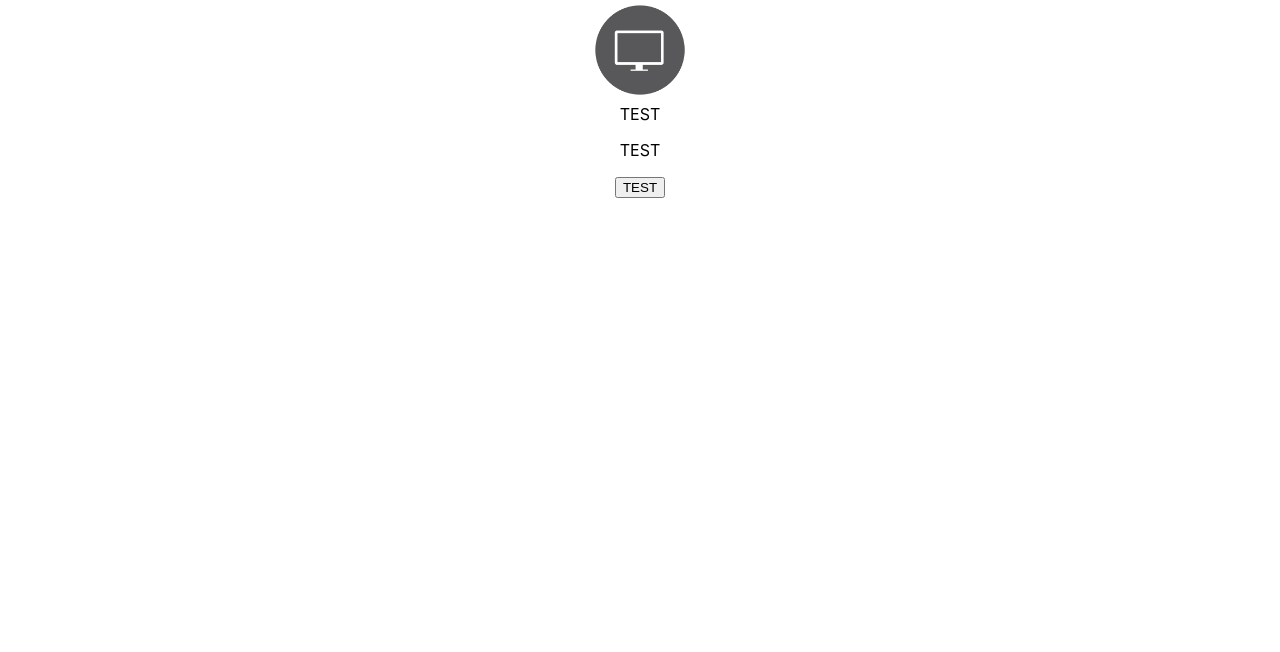
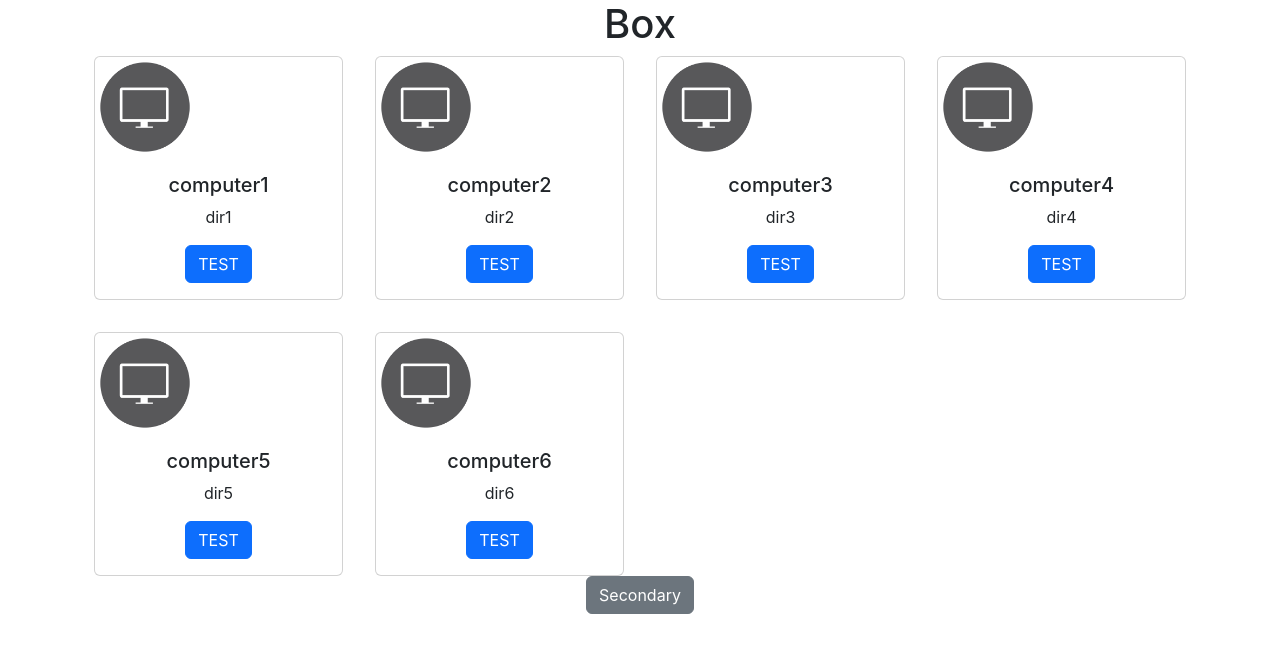
Before and after one commit to fsdexter/reto, a React (Create React App) app in the folder client/bash-app/: page / in a window 1280 px wide. Shown: the top 652 px of the page. Built offline with nearby package versions, Linux system fonts and the light colour scheme; no server answers.

Commit message:
box done

```diff
--- a/client/bash-app/public/index.html
+++ b/client/bash-app/public/index.html
@@ -24,6 +24,12 @@
       work correctly both with client-side routing and a non-root public URL.
       Learn how to configure a non-root public URL by running `npm run build`.
     -->
+    <link
+      rel="stylesheet"
+      href="https://cdn.jsdelivr.net/npm/bootstrap@5.2.2/dist/css/bootstrap.min.css"
+      integrity="sha384-Zenh87qX5JnK2Jl0vWa8Ck2rdkQ2Bzep5IDxbcnCeuOxjzrPF/et3URy9Bv1WTRi"
+      crossorigin="anonymous"
+    />
     <title>React App</title>
   </head>
   <body>
--- a/client/bash-app/src/App.css
+++ b/client/bash-app/src/App.css
@@ -36,3 +36,11 @@
     transform: rotate(360deg);
   }
 }
+
+.gallery{
+  display: grid;
+  gap: 2rem;
+  grid-auto-rows: 20 rem;
+  grid-template-columns: repeat(auto-fill, minmax(min(100%,15rem), 1fr));
+  grid-auto-flow: dense;
+}
--- /dev/null
+++ b/client/bash-app/src/componetn/computerBox.js
@@ -0,0 +1,30 @@
+import React, { useContext } from "react";
+import { Context } from "../store/appContext";
+import ComputerCard from "./computerCard";
+import "../App.css"
+
+
+export const Box = () => {
+	const { store, actions } = useContext(Context);
+
+	const makeBox = store.computers.map((item, index)=>{
+		return(
+			<div className="" key={index} >
+				<ComputerCard
+                name={item.name}
+                path={item.path}
+                />
+			</div>
+		)
+	})
+
+	return (
+		<div className="container">
+			<h1>Box</h1>
+			<div className="gallery">
+				{makeBox}
+			</div>
+
+		</div>
+	);
+};
--- a/client/bash-app/src/componetn/computer.js
+++ b/client/bash-app/src/componetn/computerCard.js
@@ -5,7 +5,7 @@
 import PcIcon from "../img/pc_icon.png"
 
 
-function ComputerCard() {
+function ComputerCard(props) {
   const { store, actions } = useContext(Context);
 
 
@@ -13,9 +13,9 @@
     <Card >
       <Card.Img variant="top" src={PcIcon} alt="computer icon" style={{ width: '100px', }}/>
       <Card.Body>
-        <Card.Title>TEST</Card.Title>
+        <Card.Title>{props.name}</Card.Title>
         <Card.Text>
-          TEST
+          {props.path}
         </Card.Text>
         <Button variant="primary">TEST</Button>
       </Card.Body>
--- a/client/bash-app/src/componetn/test.js
+++ /dev/null
@@ -1,11 +0,0 @@
-import React from "react";
-
-export const Test = ({data}) =>{
-    return (
-        <div>
-            <h1>Test</h1>
-            <p>you got a message: {data.msg}</p>
-            <p>from: {data.origin}</p>
-        </div>
-    )
-}
--- a/client/bash-app/src/pages/home.js
+++ b/client/bash-app/src/pages/home.js
@@ -1,33 +1,19 @@
 import React from "react";
 import {useState, useEffect, useContext}  from 'react';
+import { Box } from "../componetn/computerBox";
 import { Context } from "../store/appContext"
-import { Test } from "../componetn/test";
-import ComputerCard from "../componetn/computer";
+import Button from 'react-bootstrap/Button';
 
 export const Home = () => {
 	const { store} = useContext(Context);
 
 
-    const [data, setData] = useState([])
-    const url = "http://127.0.0.1:80/"
-    // http://127.0.0.1:80
-    //  "proxy":"http://server:5000",
 
-    useEffect(() => {
-        fetch(url).then(responses => {
-        if (responses.status === 200) {
-                console.log(responses)
-                return responses.json();
-        }
-    }).then(data => {
-        console.log(data);
-        setData(data);
-    })
-    }, [])
 
     return (
         <div className="container">
-            <ComputerCard/>
+            <Box/>
+            <Button variant="secondary">Secondary</Button>
         </div>
       )
 }
--- a/client/bash-app/src/store/flux.js
+++ b/client/bash-app/src/store/flux.js
@@ -2,7 +2,14 @@
 	return {
 		store: {
 			message: "tentativa 1",
-			computers:[]
+			computers:[
+				{name:"computer1", path:"dir1"},
+				{name:"computer2", path:"dir2"},
+				{name:"computer3", path:"dir3"},
+				{name:"computer4", path:"dir4"},
+				{name:"computer5", path:"dir5"},
+				{name:"computer6", path:"dir6"},
+			]
 		},
 		actions: {
 			// Use getActions to call a function within a fuction
```
